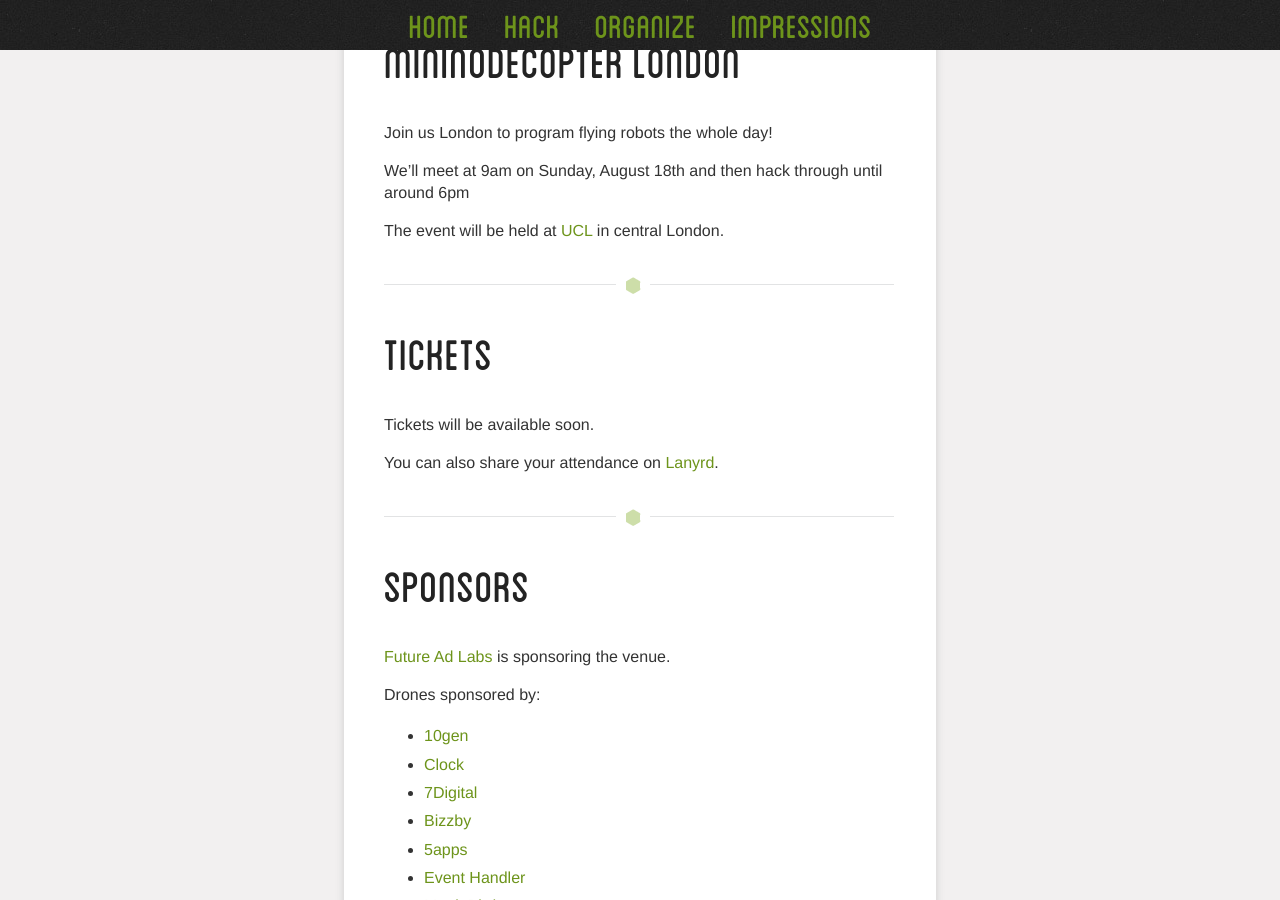
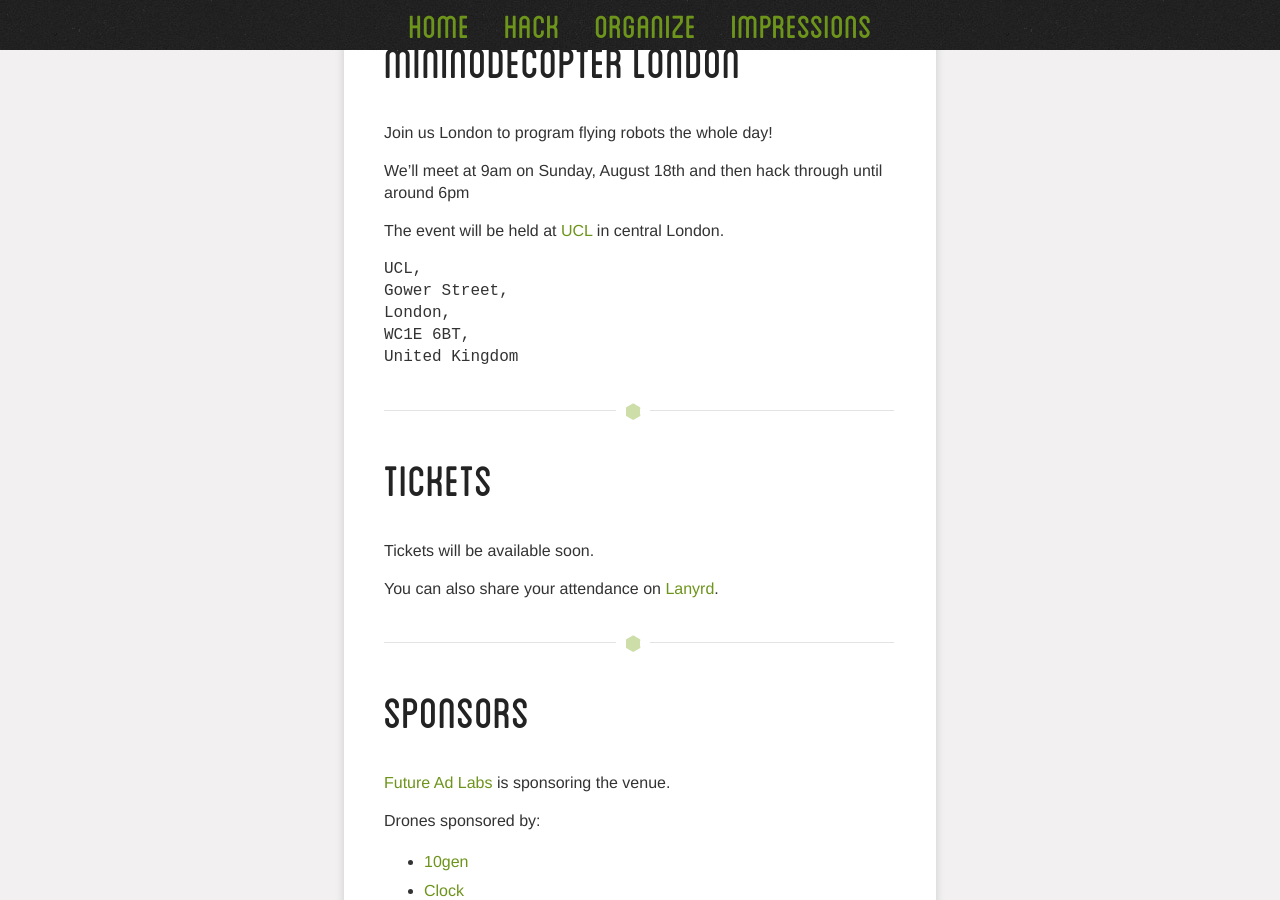
Before and after one commit to nodecopter/nodecopter.com, a Jekyll site: the page built from 2013/london/aug-18.md, in a window 1280 px wide and 900 px high, scrolled down 432 px. Built offline with Jekyll 4.4.1, drawn with Linux system fonts in a browser that asks for light colours; Markdown is read by kramdown in place of the engine named in the settings.

Commit message:
Added UCL address

````diff
--- a/2013/london/aug-18.md
+++ b/2013/london/aug-18.md
@@ -12,6 +12,14 @@ Join us London to program flying robots the whole day!
 We'll meet at 9am on Sunday, August 18th and then hack through until around 6pm
 
 The event will be held at [UCL](http://www.ucl.ac.uk/) in central London.
+
+```
+UCL,
+Gower Street,
+London,
+WC1E 6BT,
+United Kingdom
+```
 
 <hr>
 
````
